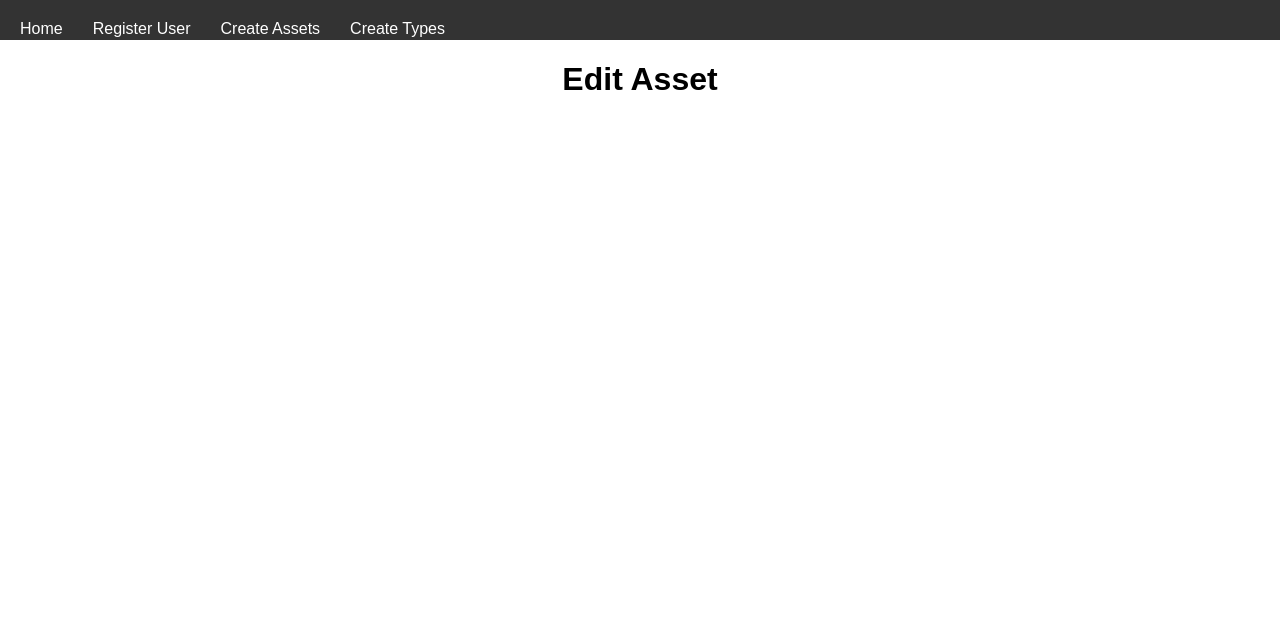
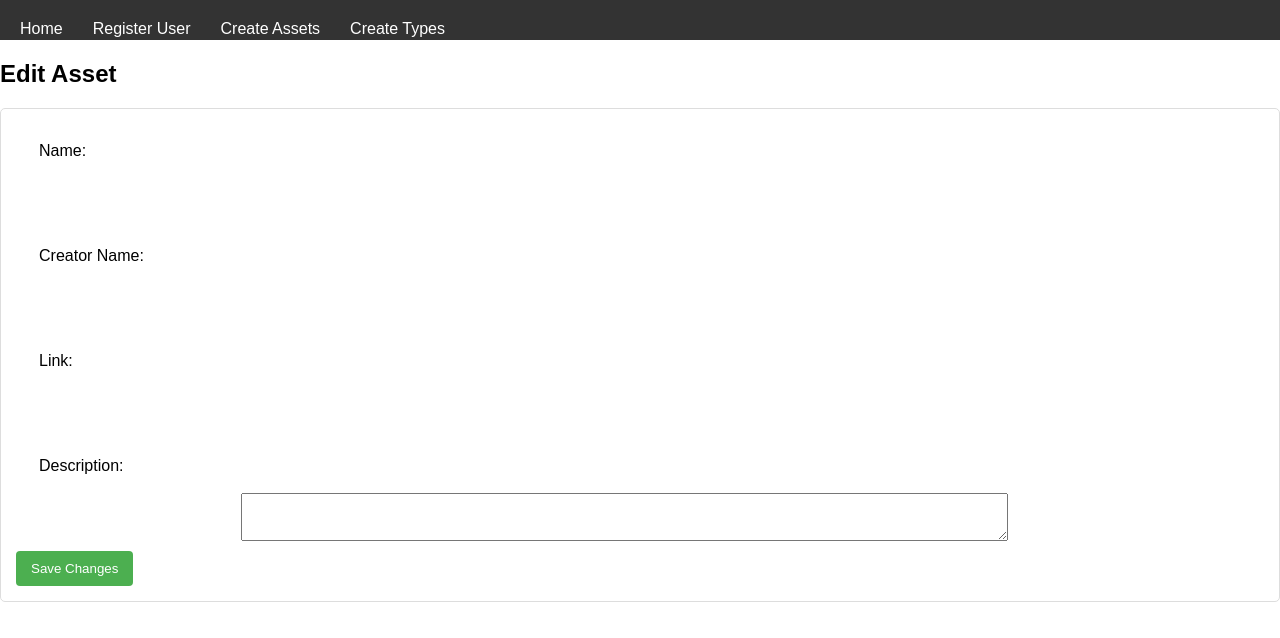
Before and after one commit to shahd9290/Assets-Repository, a React (Create React App) app in the folder frontend/frontend-app/: page /edit-asset/1 in a window 1280 px wide. Shown: the top 638 px of the page. Built offline with nearby package versions, Linux system fonts and the light colour scheme; no server answers.

Commit message:
Push for everyone to see error

```diff
--- a/frontend/frontend-app/package.json
+++ b/frontend/frontend-app/package.json
@@ -19,8 +19,9 @@
     "start": "react-scripts start",
     "build": "react-scripts build",
     "eject": "react-scripts eject",
-    "test": "jest --watchAll"
+    "test": "react-scripts test"
   },
+
   "eslintConfig": {
     "extends": [
       "react-app",
@@ -39,4 +40,5 @@
       "last 1 safari version"
     ]
   }
+
 }
--- a/frontend/frontend-app/src/EditAsset.js
+++ b/frontend/frontend-app/src/EditAsset.js
@@ -1,14 +1,104 @@
-import React from 'react';
-import { useParams } from 'react-router-dom';
+import React, { useState, useEffect } from 'react';
+import { useParams, useNavigate } from 'react-router-dom';
 
 const EditAsset = () => {
   const { assetId } = useParams();
+  const navigate = useNavigate();
+  const [asset, setAsset] = useState({
+    name: '',
+    creatorName: '',
+    link: '',
+    description: '',
+    type: '',
+    // Include other fields as necessary
+  });
 
-  // Logic to handle asset retrieval and update
+  useEffect(() => {
+    // Fetch the asset data when the component mounts
+    const fetchAsset = async () => {
+      const response = await fetch(`http://localhost:8080/assets/${assetId}`);
+      const data = await response.json();
+      setAsset({
+        name: data.name,
+        creatorName: data.creatorName,
+        link: data.link,
+        description: data.description,
+        type: data.type,
+        // Map other fields as necessary
+      });
+    };
+
+    fetchAsset();
+  }, [assetId]);
+
+  const handleChange = (e) => {
+    const { name, value } = e.target;
+    setAsset(prevState => ({
+      ...prevState,
+      [name]: value,
+    }));
+  };
+
+  const handleSubmit = async (e) => {
+    e.preventDefault();
+    const response = await fetch(`http://localhost:8080/assets/update-asset/${assetId}`, {
+      method: 'PUT',
+      headers: {
+        'Content-Type': 'application/json',
+      },
+      body: JSON.stringify({ asset }),
+    });
+
+    if (response.ok) {
+      alert('Asset updated successfully!');
+      navigate('/assets'); // Adjust the navigation path as needed
+    } else {
+      alert('Failed to update the asset.');
+    }
+  };
 
   return (
     <div>
-      <h1>Edit Asset</h1>
+      <h2>Edit Asset</h2>
+      <form onSubmit={handleSubmit}>
+        <div>
+          <label>Name:</label>
+          <input
+            type="text"
+            name="name"
+            value={asset.name}
+            onChange={handleChange}
+          />
+        </div>
+        <div>
+          <label>Creator Name:</label>
+          <input
+            type="text"
+            name="creatorName"
+            value={asset.creatorName}
+            onChange={handleChange}
+          />
+        </div>
+        {/* Include other fields in the same way */}
+        <div>
+          <label>Link:</label>
+          <input
+            type="text"
+            name="link"
+            value={asset.link}
+            onChange={handleChange}
+          />
+        </div>
+        <div>
+          <label>Description:</label>
+          <textarea
+            name="description"
+            value={asset.description}
+            onChange={handleChange}
+          />
+        </div>
+        <button type="submit">Save Changes</button>
+      </form>
     </div>
   );
 };
```
Also changed, not shown: 2 other files (tests, documents, lock files or other folders).
